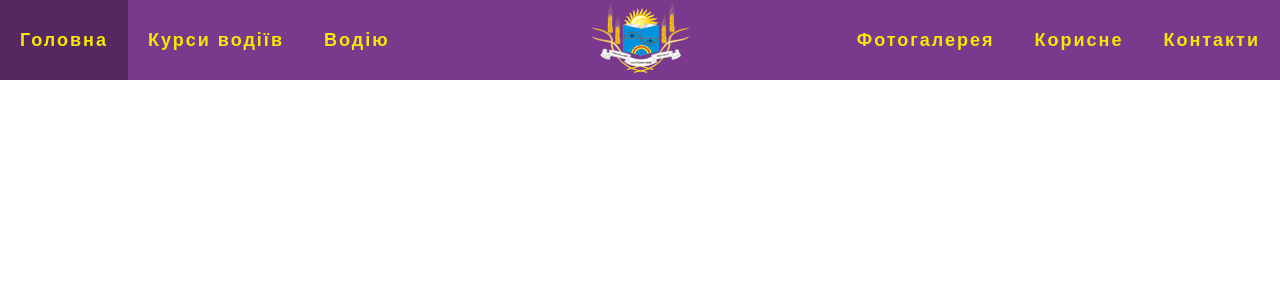
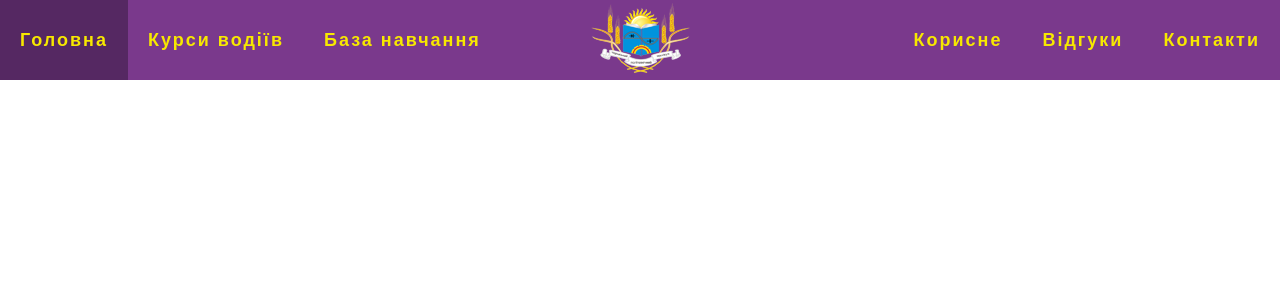
Before and after one commit to Gubenko-ZoryaProduction/chptAutoSchool, a Django app: template templates/index.html in a window 1280 px wide. Shown: the top 300 px of the page. Run offline with Django 3.2, Linux system fonts and the light colour scheme; the template is opened without the code that fills it, so the values that code supplies are empty.

Commit message:
change menu

```diff
--- a/templates/index.html
+++ b/templates/index.html
@@ -10,10 +10,10 @@
 		<ul class="menu-main">
 			<li class="left-item"><a href="">Головна</a></li>
 			<li class="left-item"><a href="">Курси водіїв</a></li>
-			<li class="left-item"><a href="">Водію</a></li>
+			<li class="left-item"><a href="">База навчання</a></li>
 			<li class="right-item"><a href="">Контакти</a></li>
+			<li class="right-item"><a href="">Відгуки</a></li>
 			<li class="right-item"><a href="">Корисне</a></li>
-			<li class="right-item"><a href="">Фотогалерея</a></li>
 		</ul>
 		<a class="navbar-logo" href=""><img src="logo.png"></a>
 	</nav>
```
